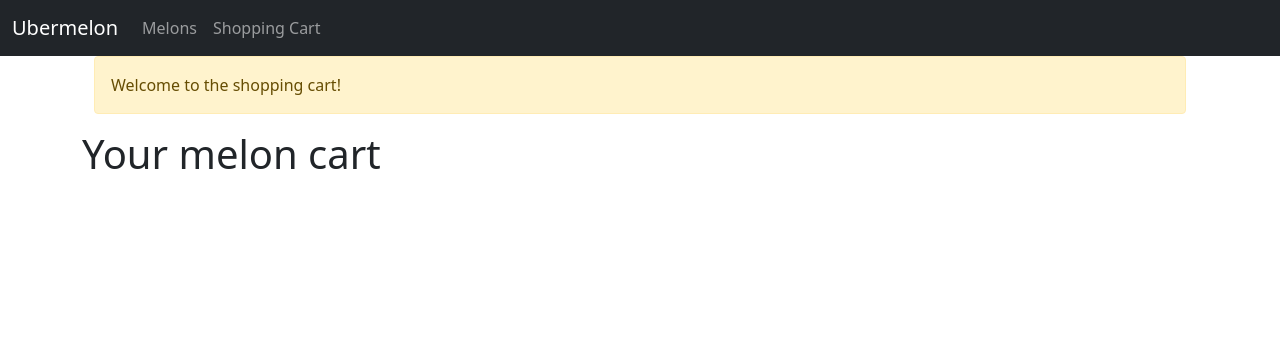
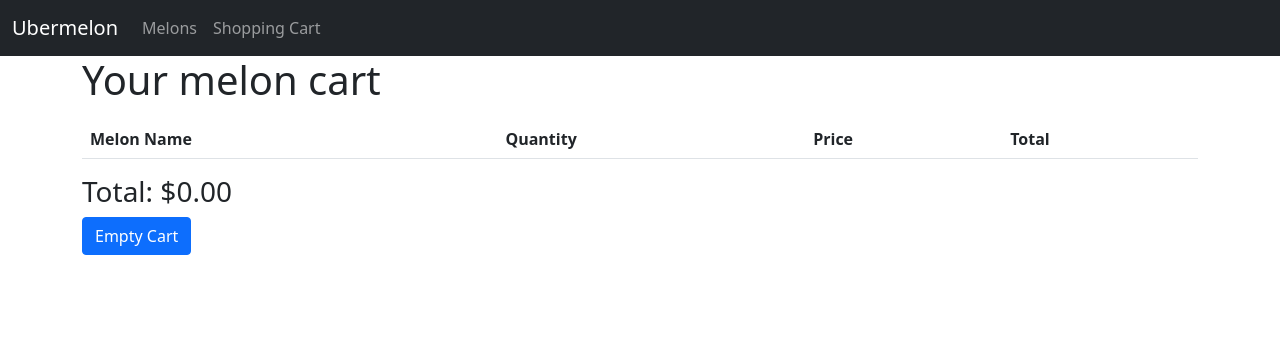
Before and after one commit to Jared951/py-proj-3, a Flask app: page /cart in a window 1280 px wide. Shown: the top 356 px of the page. Run offline with Flask 2, Linux system fonts and the light colour scheme; lists and menus that the app fills with data are empty.

Commit message:
added shopping cart functionality, design, and ability to empty the cart

```diff
--- a/server.py
+++ b/server.py
@@ -1,4 +1,4 @@
-from flask import Flask, render_template, redirect, flash, request
+from flask import Flask, render_template, redirect, flash, request, session, url_for
 import jinja2
 
 import melons
@@ -26,13 +26,43 @@ def melon_details(melon_id):
 @app.route("/add_to_cart/<melon_id>")
 def add_to_cart(melon_id):
    """Add a melon to the shopping cart."""
-   return f"{melon_id} added to cart"
+   if 'cart' not in session:
+      session['cart'] = {}
+
+   cart = session['cart']
+   cart[melon_id] = cart.get(melon_id, 0) + 1
+   session.modified = True
+   flash(f"Melon {melon_id} successfully added...")
+   print(cart)
+   return redirect(url_for('show_shopping_cart'))
 
 @app.route("/cart")
 def show_shopping_cart():
    """Display contents of shopping cart."""
-   flash("Welcome to the shopping cart!")
-   return render_template("cart.html")
+   order_total = 0
+   cart_melons = []
+
+   cart = session.get('cart', {})
+
+   for melon_id, quantity in cart.items():
+      melon = melons.get_by_id(melon_id)
+
+      total_cost = melon.price * quantity
+
+      order_total += total_cost
+
+      melon.quantity = quantity
+      melon.total_cost = total_cost
+
+      cart_melons.append(melon)
+
+   return render_template("cart.html", cart_melons=cart_melons, order_total=order_total)
+
+@app.route('/empty-cart')
+def empty_cart():
+   session['cart'] = {}
+
+   return redirect(url_for('show_shopping_cart'))
 
 if __name__ == "__main__":
     app.run(debug=True)
--- a/templates/cart.html
+++ b/templates/cart.html
@@ -2,4 +2,25 @@
 
 {% block body %}
     <h1>Your melon cart</h1>
+
+    <table class="table table-striped mt-3">
+        <thead>
+            <tr>
+                <th>Melon Name</th>
+                <th>Quantity</th>
+                <th>Price</th>
+                <th>Total</th>
+            </tr>
+        </thead>
+        {% for melon in cart_melons %}
+        <tr>
+            <td>{{ melon.common_name }}</td>
+            <td>{{ melon.quantity }}</td>
+            <td>${{ "%0.2f" | format(melon.price) }}</td>
+            <td>${{ "%0.2f" | format(melon.total_cost) }}</td>
+        </tr>
+        {% endfor %}
+    </table>
+    <h3>Total: ${{ "%0.2f" | format(order_total) }}</h3>
+    <a href="/empty-cart" class="btn btn-primary">Empty Cart</a>
 {% endblock %}
```
